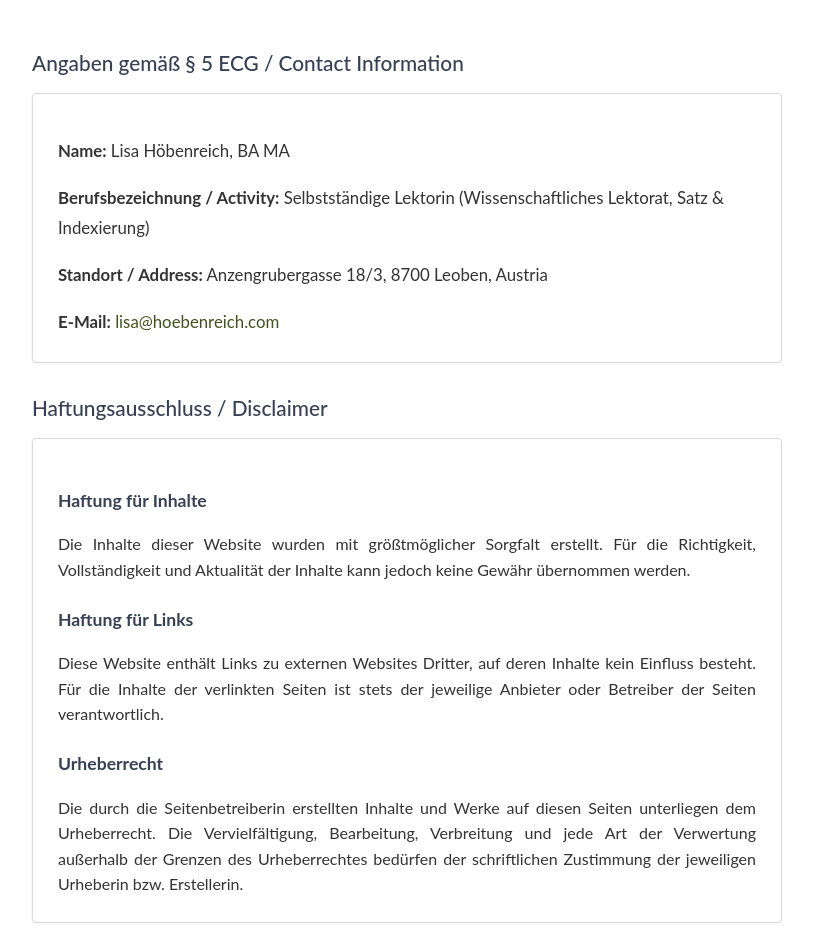
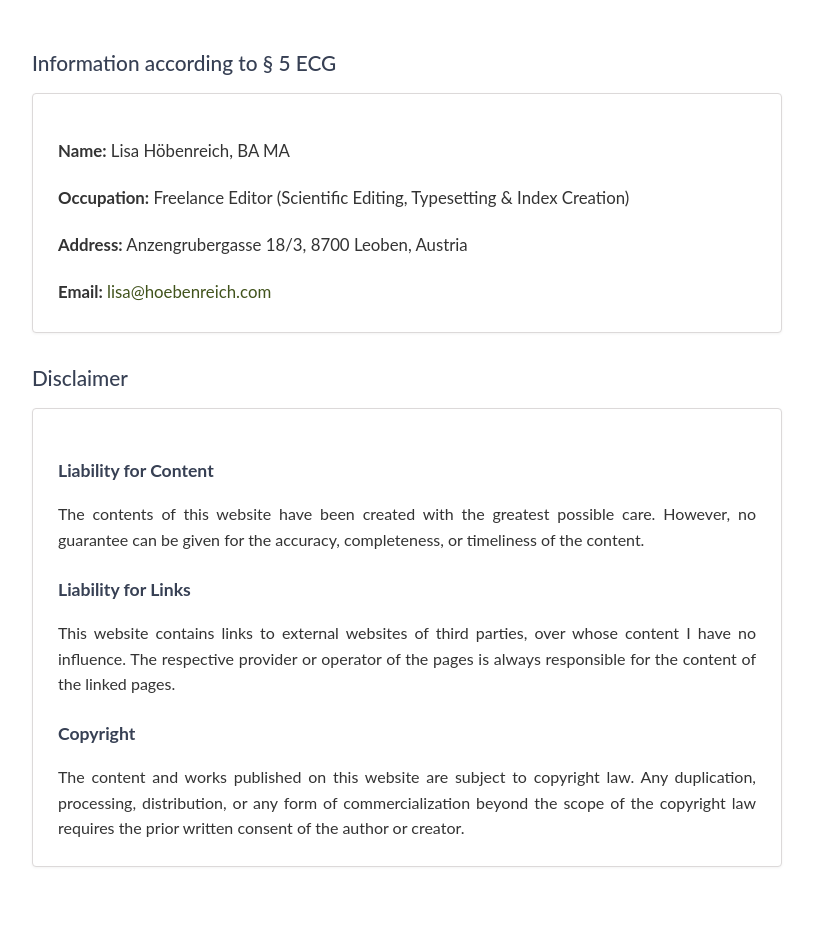
Before and after one commit to jhNsXO/hoeb, a plain HTML site: page impressum.html in a window 1280 px wide. Shown: the part 481-1423 px from the top of the page, without its empty margins (233-1046 px from the left). Drawn offline with nearby package versions, Linux system fonts and the light colour scheme.

Commit message:
feat: add  bilingual support to impressum page and dynamic footer component

```diff
--- a/impressum.html
+++ b/impressum.html
@@ -74,19 +74,33 @@
         <div class="container">
             <div class="row">
                 <div class="col-md-8 col-md-offset-2">
-                    <h2 class="heading">Impressum / Legal Notice</h2>
+                    <h2 class="heading">
+                        <span data-lang="en">Legal Notice</span>
+                        <span data-lang="de">Impressum</span>
+                    </h2>
 
-                    <h3>Angaben gemäß § 5 ECG / Contact Information</h3>
-                    <div class="impressum-card impressum-contact">
+                    <h3 data-lang="en">Information according to § 5 ECG</h3>
+                    <h3 data-lang="de">Angaben gemäß § 5 ECG</h3>
+
+                    <div class="impressum-card impressum-contact" data-lang="de">
                         <p><strong>Name:</strong> Lisa Höbenreich, BA MA</p>
-                        <p><strong>Berufsbezeichnung / Activity:</strong> Selbstständige Lektorin (Wissenschaftliches
-                            Lektorat, Satz &amp; Indexierung)</p>
-                        <p><strong>Standort / Address:</strong> Anzengrubergasse 18/3, 8700 Leoben, Austria</p>
+                        <p><strong>Berufsbezeichnung:</strong> Selbstständige Lektorin (Wissenschaftliches
+                            Lektorat, Satz &amp; Registererstellung)</p>
+                        <p><strong>Standort:</strong> Anzengrubergasse 18/3, 8700 Leoben, Österreich</p>
                         <p><strong>E-Mail:</strong> <a href="mailto:lisa@hoebenreich.com">lisa@hoebenreich.com</a></p>
                     </div>
 
-                    <h3>Haftungsausschluss / Disclaimer</h3>
-                    <div class="impressum-card impressum-disclaimer">
+                    <div class="impressum-card impressum-contact" data-lang="en">
+                        <p><strong>Name:</strong> Lisa Höbenreich, BA MA</p>
+                        <p><strong>Occupation:</strong> Freelance Editor (Scientific Editing, Typesetting &amp; Index Creation)</p>
+                        <p><strong>Address:</strong> Anzengrubergasse 18/3, 8700 Leoben, Austria</p>
+                        <p><strong>Email:</strong> <a href="mailto:lisa@hoebenreich.com">lisa@hoebenreich.com</a></p>
+                    </div>
+
+                    <h3 data-lang="en">Disclaimer</h3>
+                    <h3 data-lang="de">Haftungsausschluss</h3>
+
+                    <div class="impressum-card impressum-disclaimer" data-lang="de">
                         <h4>Haftung für Inhalte</h4>
                         <p>
                             Die Inhalte dieser Website wurden mit größtmöglicher Sorgfalt erstellt. Für die Richtigkeit,
@@ -106,6 +120,26 @@
                             jeweiligen Urheberin bzw. Erstellerin.
                         </p>
                     </div>
+
+                    <div class="impressum-card impressum-disclaimer" data-lang="en">
+                        <h4>Liability for Content</h4>
+                        <p>
+                            The contents of this website have been created with the greatest possible care. However,
+                            no guarantee can be given for the accuracy, completeness, or timeliness of the content.
+                        </p>
+                        <h4>Liability for Links</h4>
+                        <p>
+                            This website contains links to external websites of third parties, over whose content I
+                            have no influence. The respective provider or operator of the pages is always responsible
+                            for the content of the linked pages.
+                        </p>
+                        <h4>Copyright</h4>
+                        <p>
+                            The content and works published on this website are subject to copyright law. Any
+                            duplication, processing, distribution, or any form of commercialization beyond the scope of
+                            the copyright law requires the prior written consent of the author or creator.
+                        </p>
+                    </div>
                 </div>
             </div>
         </div>
--- a/js/footer.js
+++ b/js/footer.js
@@ -17,7 +17,10 @@
                 </div>
                 <div class="col-sm-5 impressum-container">
                     <p>
-                        <a href="impressum.html">Impressum</a>
+                        <a href="impressum.html">
+                            <span data-lang="en">Legal Notice</span>
+                            <span data-lang="de">Impressum</span>
+                        </a>
                     </p>
                 </div>
             </div>
```
